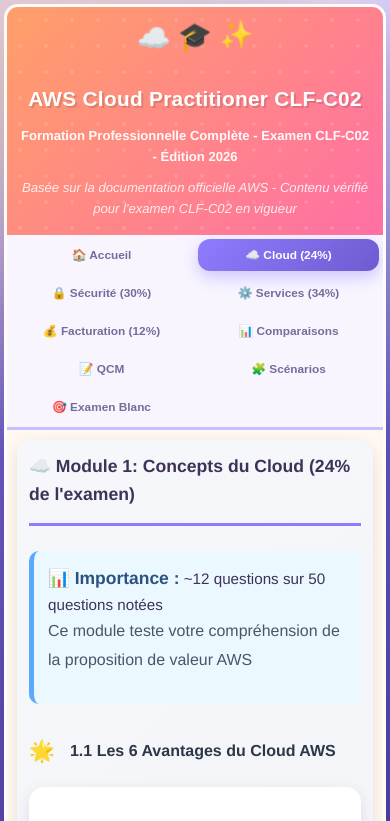
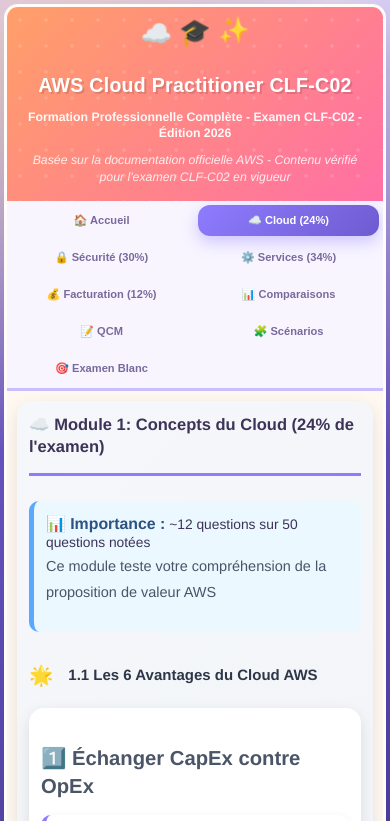
Before and after one commit to captain-francis018/aws-exam, a plain HTML site: page index.html in a window 390 px wide. Both pictures are taken after a click on the button "☁️ Cloud (24%)". Shown: the top 821 px of the page. Drawn offline with nearby package versions, Linux system fonts and the light colour scheme.

Commit message:
Tighten mobile layout

```diff
--- a/styles.css
+++ b/styles.css
@@ -41,8 +41,8 @@ body {
                 linear-gradient(160deg, #8E7CFF 0%, #6F5BD0 45%, #4F3FA8 100%);
     background-attachment: fixed;
     min-height: 100vh;
-    padding: clamp(8px, 3vw, 20px);
-    line-height: 1.6;
+    padding: clamp(6px, 2vw, 16px);
+    line-height: 1.45;
     overflow-x: hidden;
     color: var(--secondary-color);
     -webkit-tap-highlight-color: transparent;
@@ -895,8 +895,9 @@ pre {
 
 @media (max-width: 768px) {
     body {
-        padding: 6px;
-        font-size: 16px;
+        padding: 4px;
+        font-size: 15px;
+        line-height: 1.35;
     }
 
     .container {
@@ -904,7 +905,7 @@ pre {
     }
 
     .header {
-        padding: 18px 14px;
+        padding: 14px 12px;
     }
 
     .header h1 {
@@ -931,12 +932,12 @@ pre {
     }
 
     .content {
-        padding: 14px;
+        padding: 10px;
     }
 
     .module-card {
-        padding: 16px;
-        margin-bottom: 16px;
+        padding: 12px;
+        margin-bottom: 12px;
     }
 
     .module-card h2 {
@@ -970,10 +971,10 @@ pre {
     }
 
     .detail-box, .tip-box, .warning-box, .info-box {
-        padding: 14px;
-        font-size: 0.95em;
+        padding: 12px;
+        font-size: 0.92em;
         word-break: break-word;
-        margin: 16px 0;
+        margin: 12px 0;
     }
 
     .option {
@@ -987,11 +988,11 @@ pre {
     }
 
     .quiz-container {
-        padding: 14px;
+        padding: 10px;
     }
 
     .score-card {
-        padding: 20px 14px;
+        padding: 16px 12px;
     }
 
     .score-card h2 {
```
